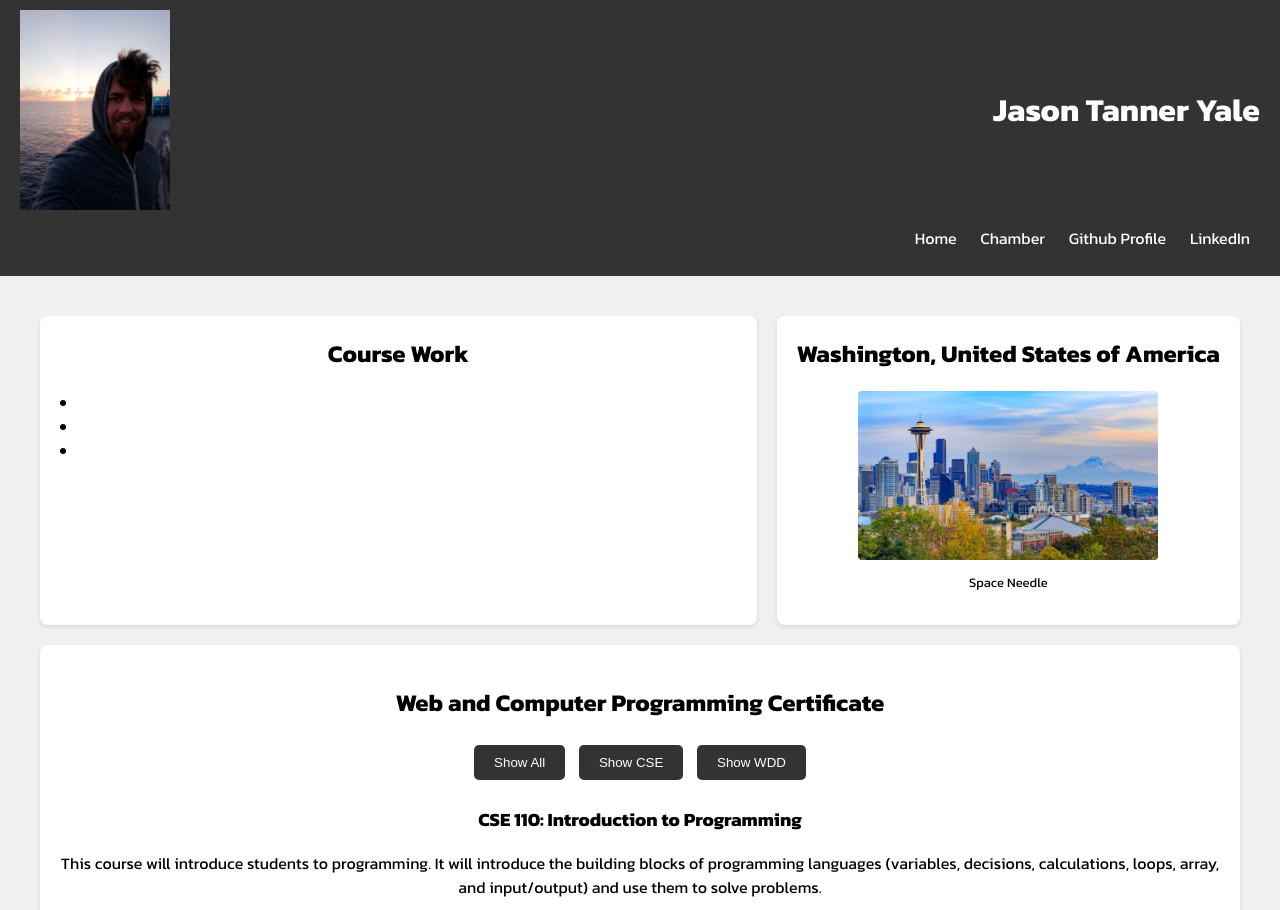
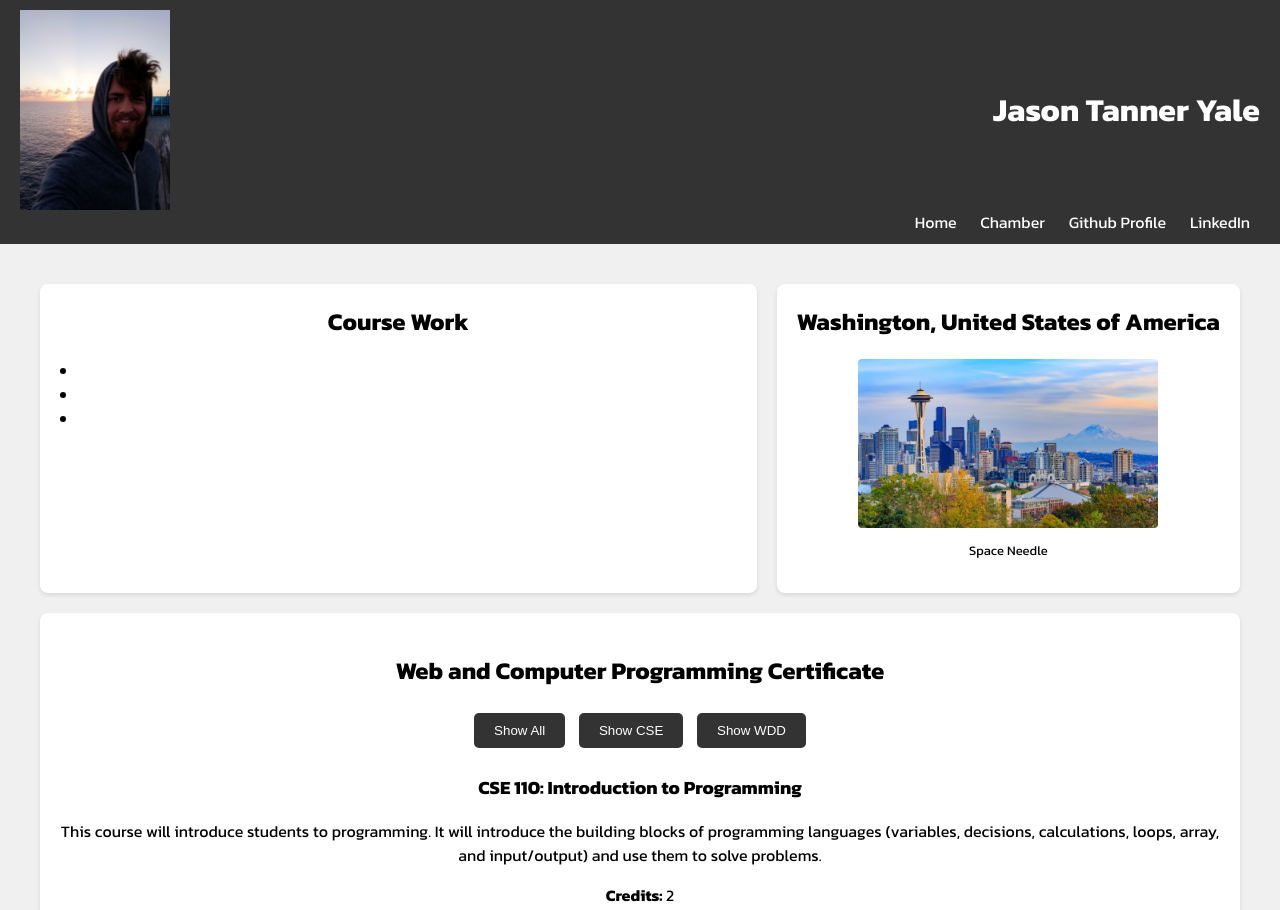
Before and after one commit to Jayner1/wdd231, a plain HTML site: page index.html in a window 1280 px wide. Shown: the top 910 px of the page. Drawn offline with Linux system fonts and the light colour scheme.

Commit message:
changed ul to div

```diff
--- a/index.html
+++ b/index.html
@@ -22,12 +22,12 @@
                 <div></div>
                 <div></div>
             </div>
-            <ul class="nav-links">
+            <div class="nav-links">
                 <a href="">Home</a>
                 <a href="">Chamber</a>
                 <a href="">Github Profile</a>
                 <a href="">LinkedIn</a>
-            </ul>
+            </div>
         </nav>
     </header>
     <main>
```
